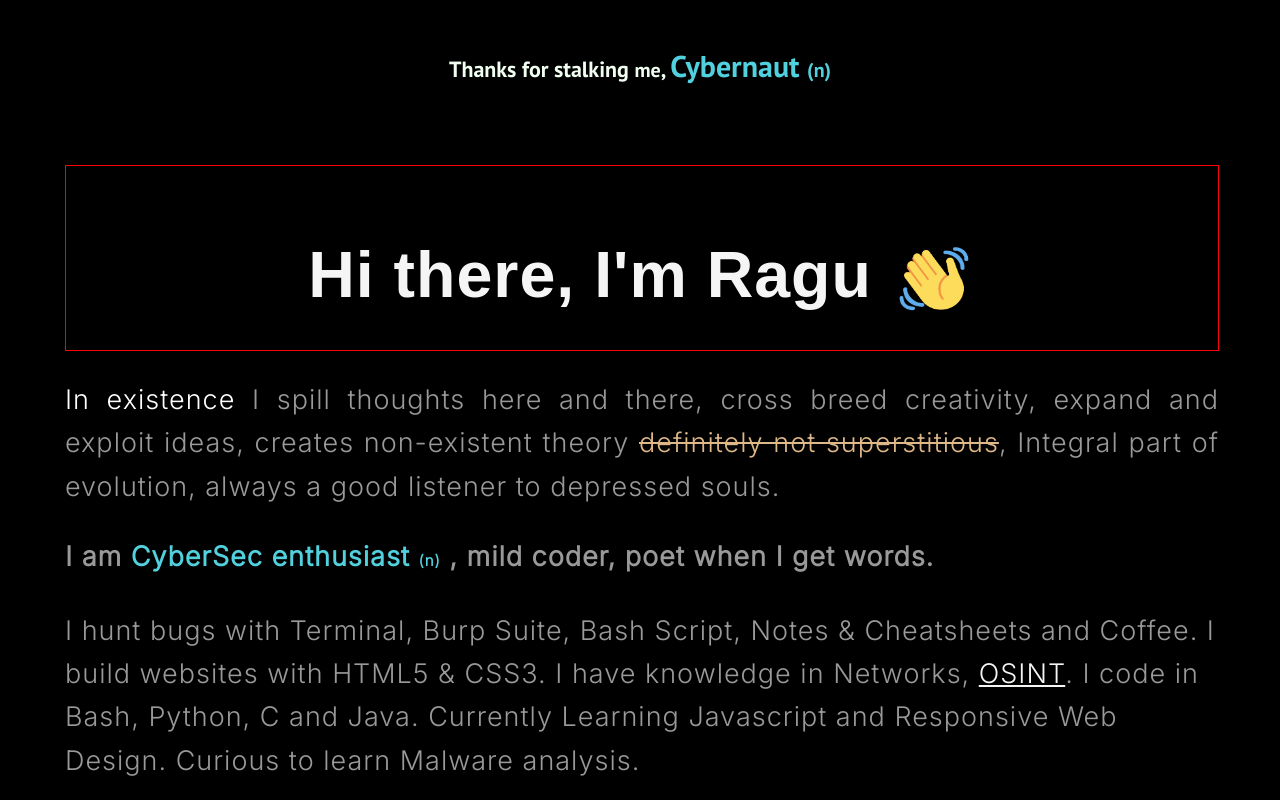
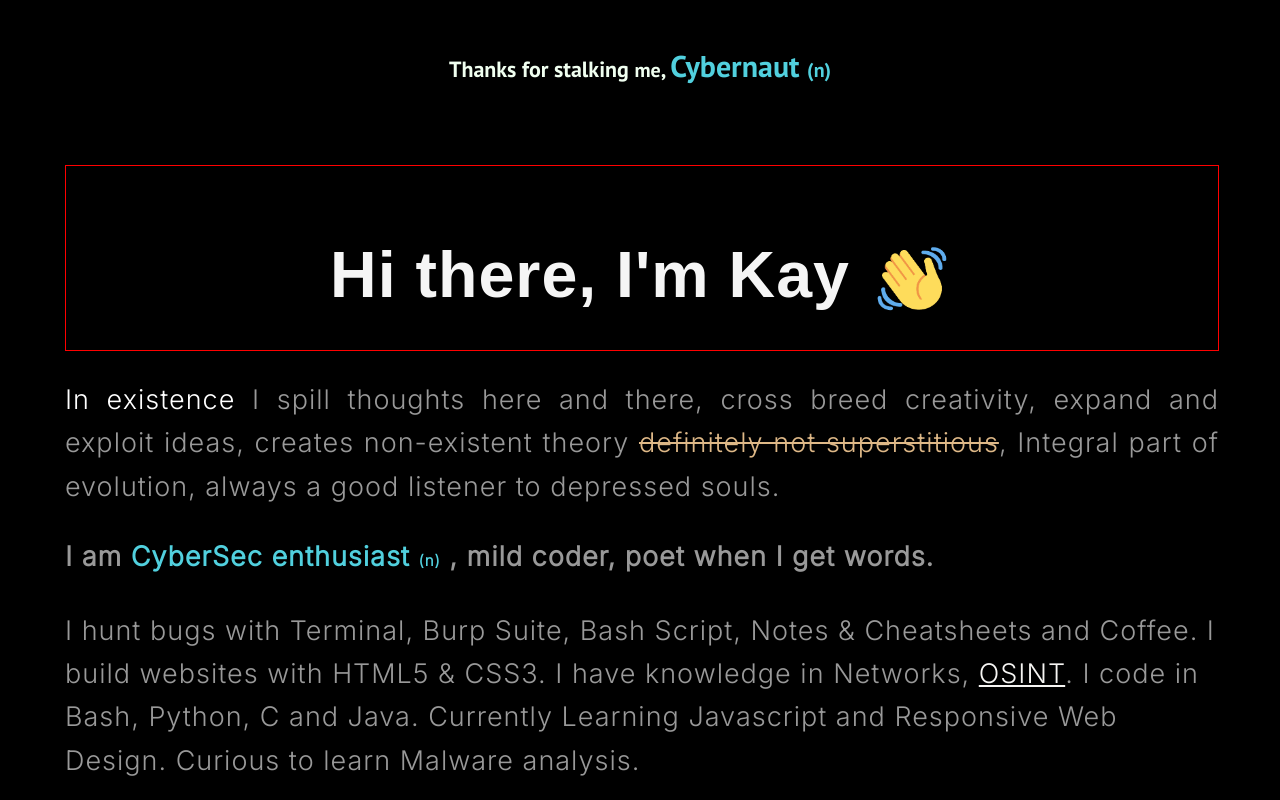
Before and after one commit to iamjohnkay/iamjohnkay, a plain HTML site: page index.html in a window 1280 px wide. Shown: the top 800 px of the page. Drawn offline with Linux system fonts and the light colour scheme; a web font is replaced by a local one.

Commit message:
Update index.html

```diff
--- a/index.html
+++ b/index.html
@@ -40,7 +40,7 @@
 <div class="container">
     <section class="details">
         <div class="intro">
-              <h2>Hi there, I'm Ragu <span><img src="./images/wave-hello.gif" alt="wave"></span></h2>
+              <h2>Hi there, I'm Kay <span><img src="./images/wave-hello.gif" alt="wave"></span></h2>
         </div>
 
         <p class="real"><span>In existence</span> I spill thoughts here and there, cross breed creativity, expand and exploit ideas,
```
